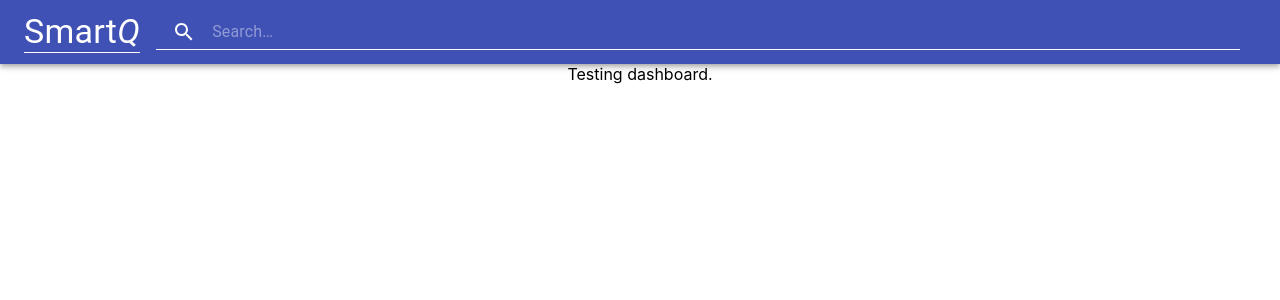
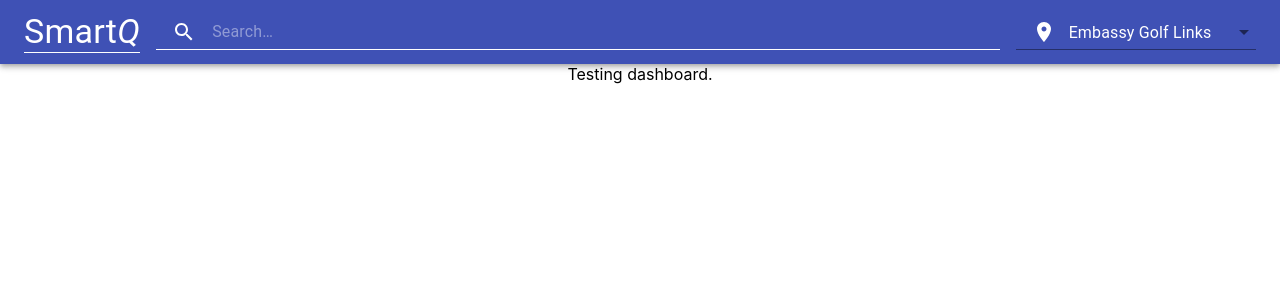
Before and after one commit to mujib2953/smartq, a React (Create React App) app: page / in a window 1280 px wide. Shown: the top 300 px of the page. Built offline with nearby package versions, Linux system fonts and the light colour scheme; the HTML template or start-up script is replaced by a standard one.

Commit message:
Location filter UI completed.

```diff
--- a/src/components/Navbar.js
+++ b/src/components/Navbar.js
@@ -1,17 +1,18 @@
-import React from "react";
+import React, { useState } from "react";
 
 import {
     AppBar,
-    Button,
-    Box,
+    FormControl,
     InputBase,
     makeStyles,
+    MenuItem,
+    Select,
     Toolbar,
     Typography,
 } from '@material-ui/core';
-import MenuIcon from "@material-ui/icons/Menu"
 import SearchIcon from "@material-ui/icons/Search";
-import { fade } from "@material-ui/core/styles";
+import RoomIcon from '@material-ui/icons/Room';
+// import { fade } from "@material-ui/core/styles";
 
 const useStyle = makeStyles(
     theme => ({
@@ -64,12 +65,41 @@ const useStyle = makeStyles(
             transition: theme.transitions.create("width"),
             width: "100%",
         },
+
+        // --- location filter
+        location: {
+            position: "relative",
+            width: theme.spacing(30),
+        },
+        locationIcon: {
+            minWidth: theme.spacing(7),
+            height: "100%",
+
+            position: "absolute",
+            display: "flex",
+            alignItems: "center",
+            justifyContent: "center",
+
+            pointerEvents: "none",
+        },
+        formControl: {
+            width: "100%",
+        },
+        selectInput: {
+            padding: theme.spacing(1, 1, 1, 4),
+            color: theme.palette.common.white
+        },
     })
 );
 
 export default function Navbar() {
 
     const classes = useStyle();
+    const [location, setLocation] = useState("Embassy Golf Links");
+
+    const handleChange = event => {
+        setLocation(event.target.value);
+    }
 
     return (
         <div className={classes.root}>
@@ -94,7 +124,32 @@ export default function Navbar() {
                             inputProps={{ 'aria-label': 'search' }}
                         />
                     </div>
-                    <div className={classes.grow} />
+
+                    {/* Location filter */}
+                    <div className={classes.location}>
+                        <div className={classes.locationIcon}>
+                            <RoomIcon />
+                        </div>
+                        <FormControl className={classes.formControl}>
+                            {/* <InputLabel id="demo-simple-select-label">Age</InputLabel> */}
+                            <Select
+                                // labelId="demo-simple-select-label"
+                                id="demo-simple-select"
+                                value={location}
+                                onChange={handleChange}
+                                classes={{
+                                    root: classes.inputRoot,
+                                    select: classes.selectInput,
+                                }}
+                            >
+                                <MenuItem value={"Embassy Golf Links"}>Embassy Golf Links</MenuItem>
+                                <MenuItem value={"Mumbai"}>Mumbai</MenuItem>
+                                <MenuItem value={"Delhi"}>Delhi</MenuItem>
+                                <MenuItem value={"Kolkata"}>Kolkata</MenuItem>
+                                <MenuItem value={"Chennai"}>Chennai</MenuItem>
+                            </Select>
+                        </FormControl>
+                    </div>
                 </Toolbar>
             </AppBar>
         </div>
```
